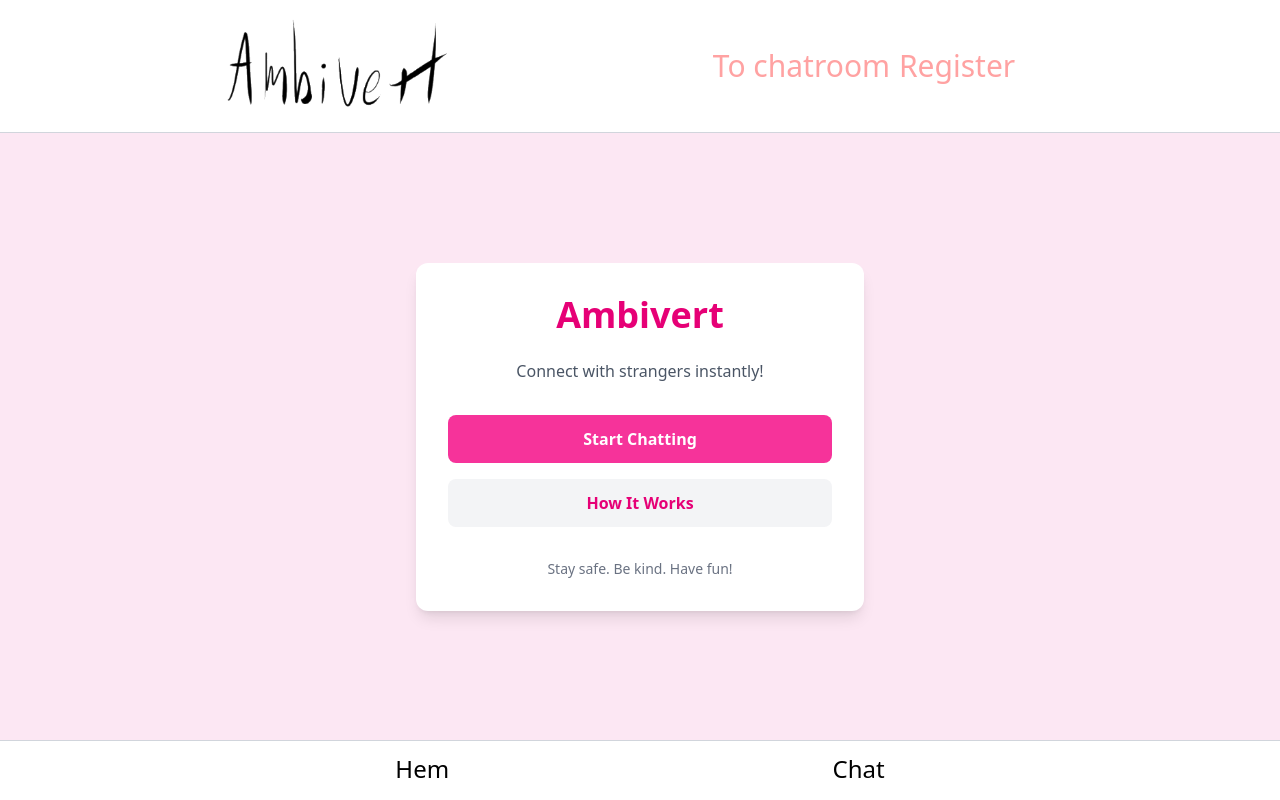
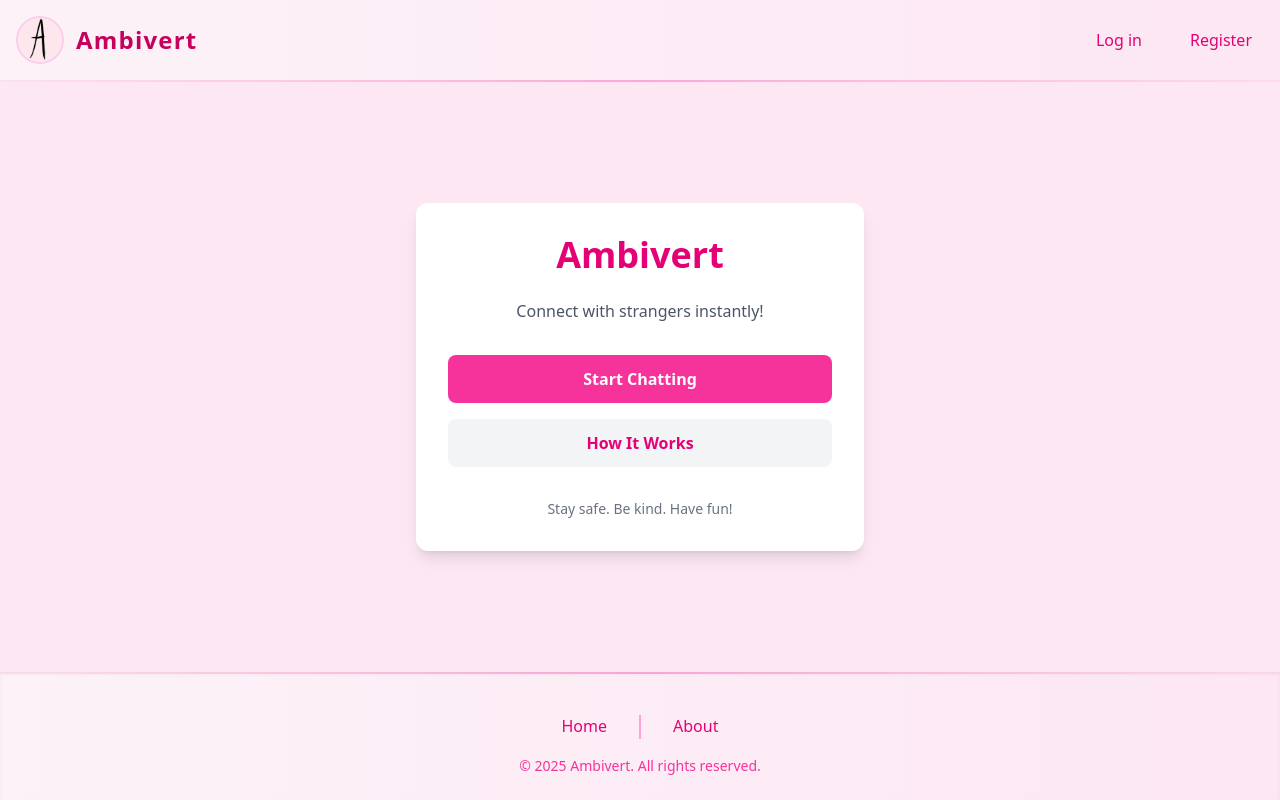
Before and after one commit to Xzizide/ambivert, a React (Vite) app: page / in a window 1280 px wide. Built offline with nearby package versions, Linux system fonts and the light colour scheme.

Commit message:
Improved the header and footer using AI

```diff
--- a/src/components/Footer.jsx
+++ b/src/components/Footer.jsx
@@ -3,15 +3,27 @@ import { Link } from "react-router-dom";
 
 export default function Footer() {
   return (
-    <footer className="h-15">
-      <hr className="border-gray-300"></hr>
-      <div className="flex justify-evenly p-3">
-        <Link to="/" className="text-2xl">
-          Hem
-        </Link>
-        <Link to="/chat" className="text-2xl">
-          Chat
-        </Link>
+    <footer className="bg-gradient-to-r from-pink-50 to-pink-100 shadow-inner">
+      <div className="h-0.5 bg-gradient-to-r from-pink-200 via-pink-400 to-pink-200 opacity-50 mb-4"></div>
+      <div className="container mx-auto px-4 py-6">
+        <div className="flex justify-center space-x-8 items-center">
+          <Link to="/" className="group flex flex-col items-center">
+            <span className="text-pink-600 font-medium group-hover:text-pink-800 transition-colors duration-300">
+              Home
+            </span>
+            <span className="h-0.5 w-0 bg-pink-600 group-hover:w-full transition-all duration-300"></span>
+          </Link>
+          <div className="h-6 w-0.5 bg-pink-300"></div>
+          <Link to="/about" className="group flex flex-col items-center">
+            <span className="text-pink-600 font-medium group-hover:text-pink-800 transition-colors duration-300">
+              About
+            </span>
+            <span className="h-0.5 w-0 bg-pink-600 group-hover:w-full transition-all duration-300"></span>
+          </Link>
+        </div>
+        <div className="text-center text-sm text-pink-500 mt-4">
+          © {new Date().getFullYear()} Ambivert. All rights reserved.
+        </div>
       </div>
     </footer>
   );
--- a/src/components/Header.jsx
+++ b/src/components/Header.jsx
@@ -3,27 +3,40 @@ import { Link } from "react-router-dom";
 
 export default function Header() {
   return (
-    <header>
-      <nav className="flex justify-evenly p-2">
-        <Link to="/">
-          <img src="src/assets/logo.png" alt="" className="w-60" />
+    <header className="bg-gradient-to-r from-pink-50 to-pink-100 shadow-sm">
+      <div className="container mx-auto px-4 py-4 flex justify-between items-center">
+        <Link to="/" className="flex items-center space-x-3">
+          <img
+            src="src/assets/ambifav.png"
+            alt="Ambivert Logo"
+            className="w-12 h-12 rounded-full object-cover border-2 border-pink-200 hover:scale-110 transition-transform duration-300"
+          />
+          <span className="text-2xl font-bold text-pink-700 tracking-wider">
+            Ambivert
+          </span>
         </Link>
-        <div className="p-10 flex justify-evenly w-100">
+        <nav className="flex items-center space-x-6">
           <Link
-            to="/chat"
-            className="text-3xl text-red-300 hover:underline hover:text-red-500"
+            to="/log-in"
+            className="relative group text-pink-600 font-medium px-3 py-2 rounded-lg hover:bg-pink-100 transition-all duration-300 ease-in-out"
           >
-            To chatroom
+            <span className="relative">
+              Log in
+              <span className="absolute bottom-0 left-0 w-0 h-0.5 bg-pink-600 transition-all duration-300 group-hover:w-full"></span>
+            </span>
           </Link>
           <Link
             to="/register"
-            className="text-3xl text-red-300 hover:underline hover:text-red-500"
+            className="relative group text-pink-600 font-medium px-3 py-2 rounded-lg hover:bg-pink-100 transition-all duration-300 ease-in-out"
           >
-            Register
+            <span className="relative">
+              Register
+              <span className="absolute bottom-0 left-0 w-0 h-0.5 bg-pink-600 transition-all duration-300 group-hover:w-full"></span>
+            </span>
           </Link>
-        </div>
-      </nav>
-      <hr className="border-gray-300"></hr>
+        </nav>
+      </div>
+      <div className="h-0.5 bg-gradient-to-r from-pink-200 via-pink-400 to-pink-200 opacity-50"></div>
     </header>
   );
 }
```
